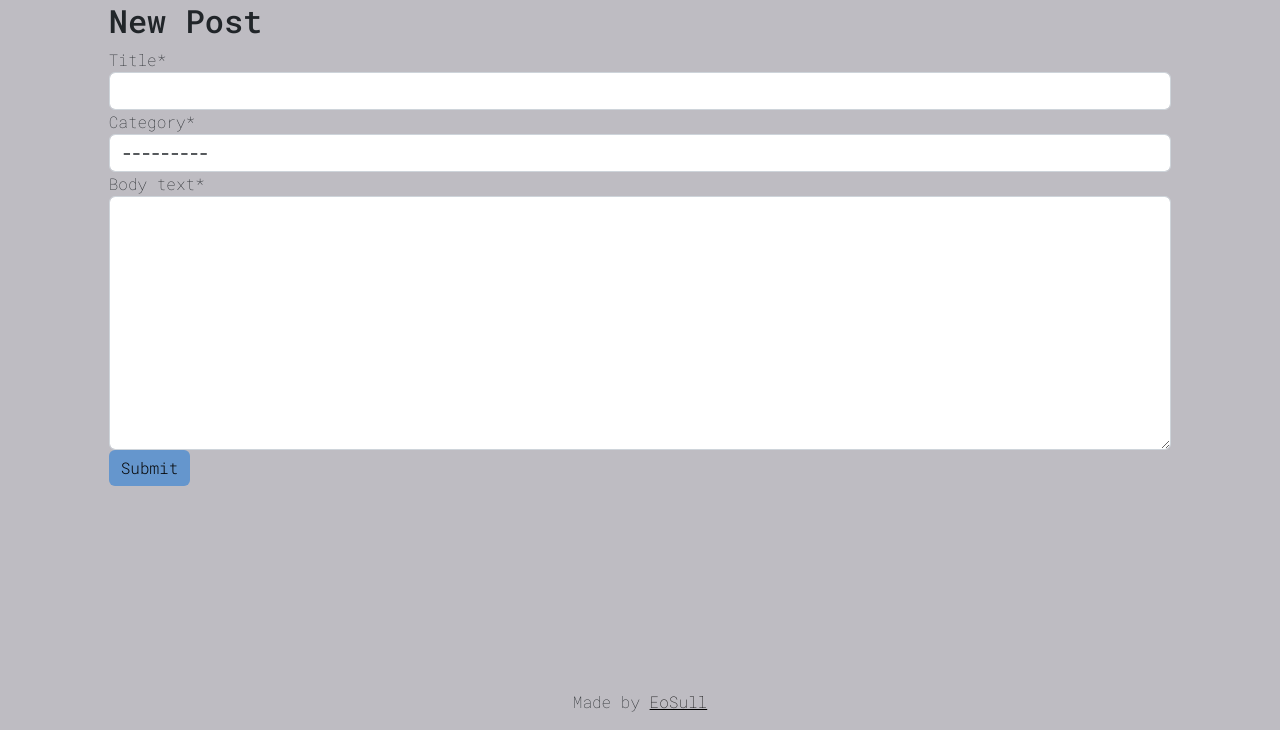
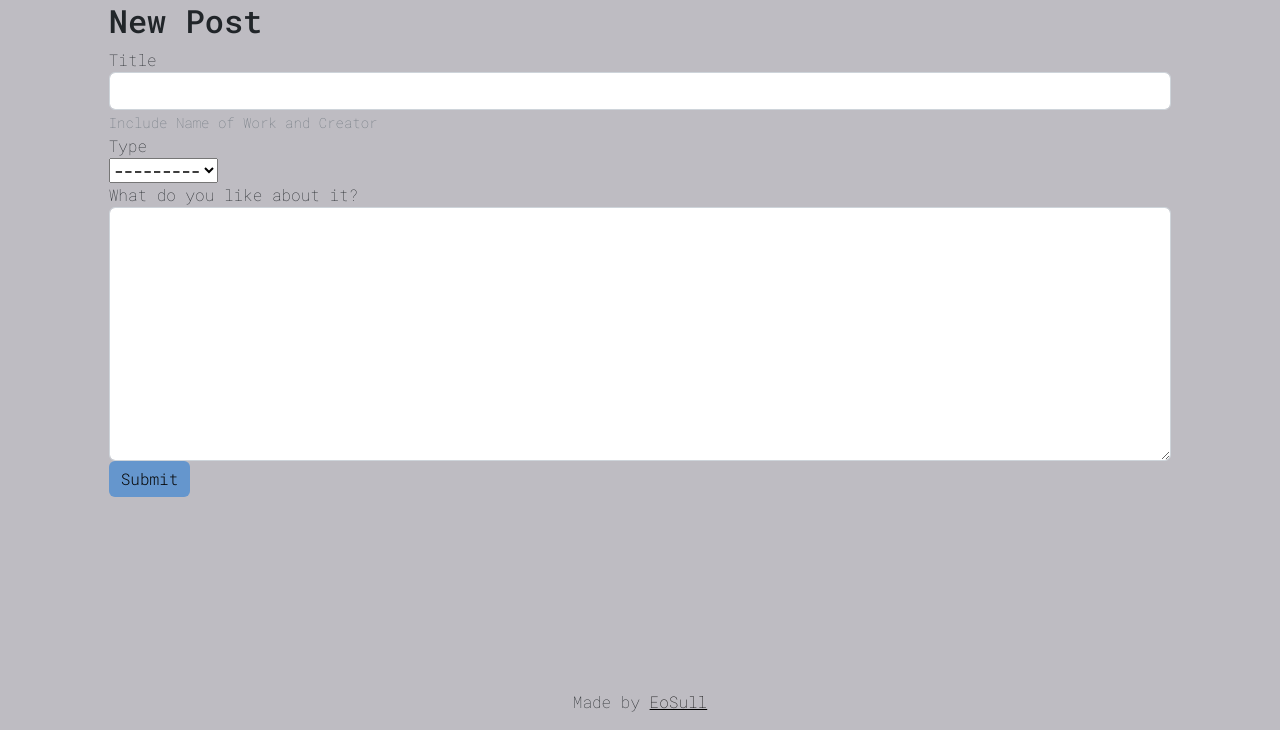
Before and after one commit to eosull/Something-Like, a Django app: page /new_post in a window 1280 px wide. Shown: the part 70-800 px from the top of the page. Run offline with Django 4.2, Linux system fonts and the light colour scheme; the visitor is signed in with stand-in values (Sample User, id 1); data that the repository does not hold is empty; some libraries are stand-ins or nearby versions.

Commit message:
refactor:add crispy form helper to customise form

```diff
--- a/blog/forms.py
+++ b/blog/forms.py
@@ -1,14 +1,35 @@
-from .models import Comment, Post
+from .models import Comment, Post, Category
 from django import forms
+from crispy_forms.helper import FormHelper
+from crispy_forms.layout import Layout, Submit
+
+
+class PostForm(forms.ModelForm):
+
+    def __init__(self, *args, **kwargs):
+        super().__init__(*args, **kwargs)
+        self.helper = FormHelper()
+        self.helper.form_id = 'new-post-form'
+        self.helper.form_class = 'content-form'
+        self.helper.form_method = 'post'
+        self.helper.form_action = 'submit_post'
+
+        self.helper.add_input(Submit('submit', 'Submit'))
+
+    class Meta:
+        model = Post
+        fields = ('title', 'category', 'body_text',)
+        labels = {
+            "title": ("Title"),
+            "category": ("Type"),
+            "body_text": ("What do you like about it?")
+        }
+        help_texts = {
+            "title": ("Include Name of Work and Creator")
+        }
 
 
 class CommentForm(forms.ModelForm):
     class Meta:
         model = Comment
         fields = ('body_text',)
-
-
-class PostForm(forms.ModelForm):
-    class Meta:
-        model = Post
-        fields = ('title', 'category', 'body_text',)
--- a/static/css/style.css
+++ b/static/css/style.css
@@ -53,3 +53,12 @@ body {
 .info-card p {
     padding: 0;
 }
+
+/* Crispy Form Customisation */
+.asteriskField {
+    display: none;
+}
+
+.new-post-title{
+    background-color: #4a89d1;
+}
--- a/templates/new_post.html
+++ b/templates/new_post.html
@@ -8,12 +8,11 @@
     <div class="col-10">
         <h2>New Post</h2>
         <form method="post">
-            {{ new_post_form | crispy }}
+            {% crispy new_post_form new_post_form.helper %}
                 {% csrf_token %}
                 {% if redirect_field_value %}
                 <input type="hidden" name="{{ redirect_field_name }}" value="{{ redirect_field_value }}" />
                 {% endif %}
-                <button class="btn btn-primary" type="submit">Submit</button>
         </form>
     </div>
 </div>
```
